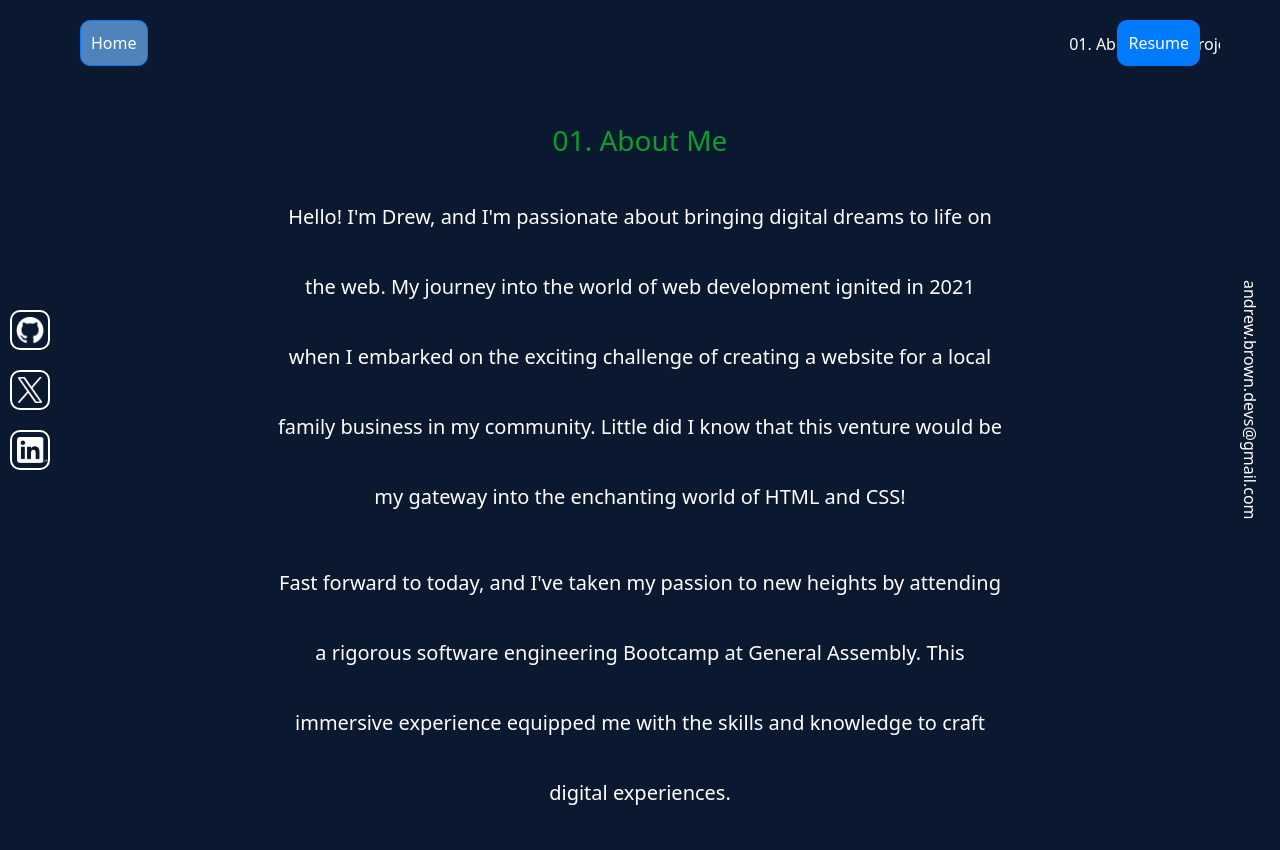
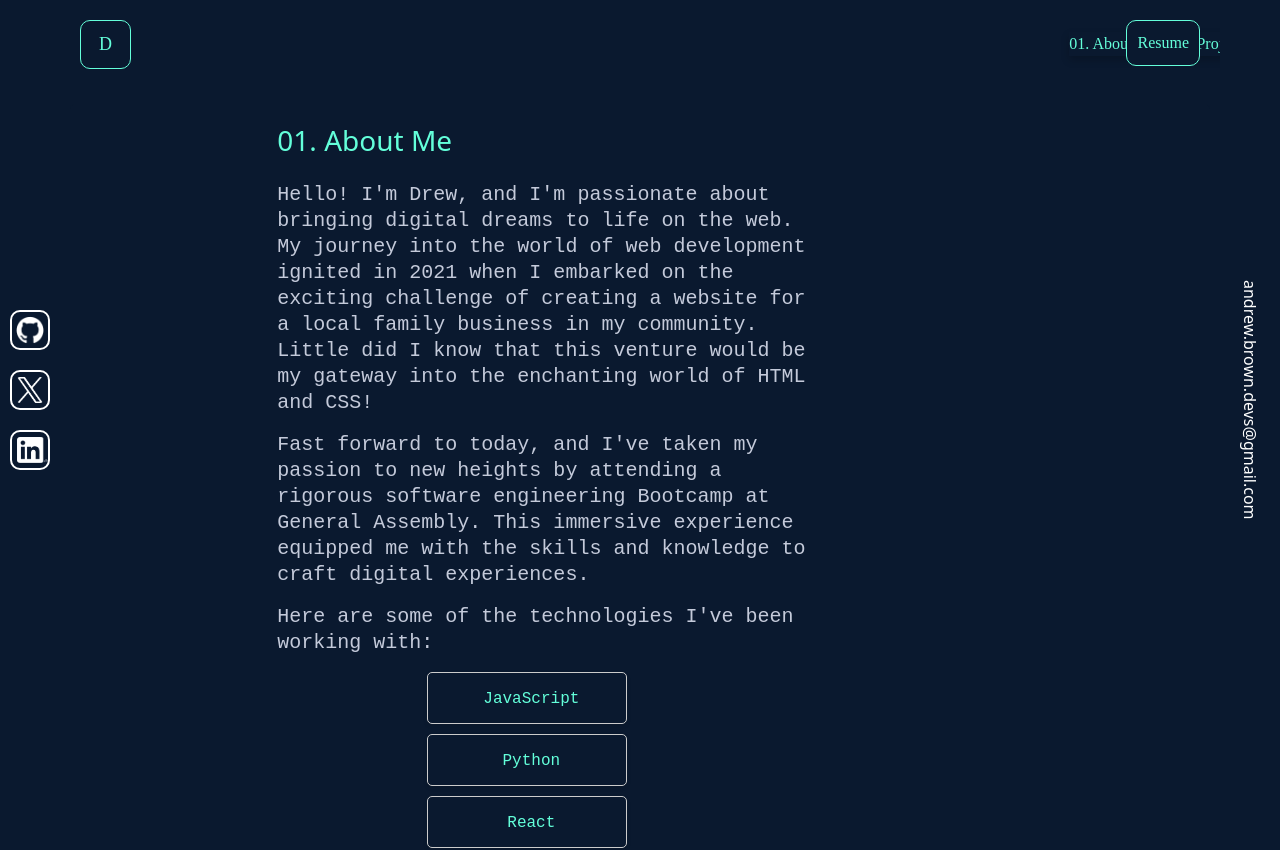
Before and after one commit to drewkybrown/portfolio, a React (Vite) app: page /about in a window 1280 px wide. Shown: the top 850 px of the page. Built offline with nearby package versions, Linux system fonts and the light colour scheme; a small style sheet from the web is missing.

Commit message:
Global styling across application

```diff
--- a/src/components/Header.jsx
+++ b/src/components/Header.jsx
@@ -7,12 +7,12 @@ function Header() {
     <header className="header-container">
       <nav className="nav-box">
         <div className="nav-items-container">
-          <div className="nav-item">
+          <div className="nav-item-1">
             <Link to="/about" className="nav-link">
               01. About
             </Link>
           </div>
-          <div className="nav-item">
+          <div className="nav-item-2">
             <Link to="/projects" className="nav-link">
               02. Projects
             </Link>
--- a/src/components/HomeButton.jsx
+++ b/src/components/HomeButton.jsx
@@ -6,7 +6,7 @@ import "../styles/components.css"; // Import the CSS file for additional styling
 function HomeButton() {
   return (
     <Link to="/" className="home-button btn-outline-primary home-button">
-      Home
+      D
     </Link>
   );
 }
--- a/src/pages/About.jsx
+++ b/src/pages/About.jsx
@@ -22,28 +22,36 @@ function About() {
   const loaded = () => (
     <div className="about-container container mt-5 custom-about-container">
       <div className="row justify-content-center">
-        <div className="col-lg-8">
+        <div className="main-about-container col-lg-8">
           <h2 className="mb-4 custom-heading">{about.name}</h2>
           {about.bio.map((text, index) => {
-            return text.startsWith("-") ? (
-              <ul key={index} className="list-unstyled custom-list">
-                <li className="mb-2 custom-list-item">
+            if (text.startsWith("-")) {
+              // Render technology items in separate boxes
+              return (
+                <div key={index} className="technology-box">
                   <i className="bi bi-check-circle-fill text-primary me-2 custom-icon"></i>
                   {text.substring(1).trim()}
-                </li>
-              </ul>
-            ) : (
-              <p key={index} className="mb-3 custom-paragraph">
-                {text}
-              </p>
-            );
+                </div>
+              );
+            } else {
+              // Render other bio text as paragraphs
+              return (
+                <p key={index} className="mb-3 custom-paragraph">
+                  {text}
+                </p>
+              );
+            }
           })}
         </div>
       </div>
     </div>
   );
 
-  return about ? loaded() : <h1 className="text-center mt-5">Loading...</h1>; // conditional rendering of loaded() or loading...
+  return about ? (
+    loaded()
+  ) : (
+    <h1 className="loading-text text-center mt-5">Loading...</h1>
+  ); // conditional rendering of loaded() or loading...
 }
 
 export default About;
--- a/src/pages/Home.jsx
+++ b/src/pages/Home.jsx
@@ -9,7 +9,7 @@ function Home(props) {
       <div className="custom-container">
         <div className="container-fluid py-5">
           <h3 className="custom-heading-1">Hi, my name is</h3>
-          <h1 className="custom-heading-2">Drew Brown</h1>
+          <h1 className="custom-heading-2">Drew Brown.</h1>
           <h1 className="custom-heading-3">I build things for the web.</h1>
           <p className="custom-paragraph col-md-8">
             I’m a software developer with a knack for backend technologies and a
--- a/src/styles/components.css
+++ b/src/styles/components.css
@@ -34,6 +34,7 @@
 .header-container {
   background-color: #0a192f;
   color: white;
+  font-family: "sf mono";
 }
 
 /* email text styling */
@@ -48,8 +49,18 @@
   display: flex;
 }
 
-.nav-item {
-  margin-left: 20px;
+.nav-item-1,
+.nav-item-2 {
+  margin-left: 40px;
+  color: #64ffda;
+  transition: transform 0.3s ease, box-shadow 0.3s ease; /* Smooth transition for transform and box-shadow */
+  box-shadow: 0px 4px 8px rgba(0, 0, 0, 0.2); /* Initial shadow for 3D effect */
+}
+
+.nav-item-1:hover,
+.nav-item-2:hover {
+  transform: translateY(-4px); /* Moves the button up on hover */
+  box-shadow: 0px 8px 16px rgba(0, 0, 0, 0.3); /* Increases shadow on hover for more depth */
 }
 
 .nav-link {
@@ -61,18 +72,19 @@
 
 .nav-link:hover {
   color: #0056b3;
-  background-color: #f8f8f9;
 }
 
 /* Custom styles for the "Home" button with "jump out" effect and shadow */
 .home-button {
+  font-family: "sf mono";
+  font-size: large;
   position: absolute;
   top: 20px;
   left: 80px;
-  padding: 10px;
-  background-color: #4e83bc;
-  color: #fff;
-  border: 1px solid #007bff;
+  padding: 10px 18px;
+  background-color: #0a192f;
+  color: #64ffda;
+  border: 1px solid #64ffda;
   border-radius: 10px;
   cursor: pointer;
   text-decoration: none;
@@ -83,18 +95,19 @@
 .home-button:hover {
   transform: translateY(-5px) scale(1.1);
   box-shadow: 0 6px 12px rgba(0, 0, 0, 0.2);
-  background-color: #0056b3;
+  background-color: #000000;
 }
 
 /* Custom styles for the "Resume" button with "jump out" effect and shadow */
 .custom-resume-button {
+  font-family: "sf mono";
   position: absolute;
   top: 20px;
   right: 80px;
   padding: 10px;
-  background-color: #007bff;
-  color: #fff;
-  border: 1px solid #007bff;
+  background-color: #0a192f;
+  color: #64ffda;
+  border: 1px solid #64ffda;
   border-radius: 10px;
   cursor: pointer;
   text-decoration: none;
@@ -105,5 +118,5 @@
 .custom-resume-button:hover {
   transform: translateY(-5px) scale(1.1);
   box-shadow: 0 6px 12px rgba(0, 0, 0, 0.2);
-  background-color: #0056b3;
+  background-color: #000000;
 }
--- a/src/styles/pages.css
+++ b/src/styles/pages.css
@@ -12,66 +12,92 @@
 
 .container-fluid {
   background-color: #0a192f;
+  font-size: 20px;
+  line-height: 26px;
 }
 
 .custom-heading-1 {
-  font-size: 2rem;
-  font-weight: bold;
-  color: white;
+  font-size: 16px;
+  font-family: SF Mono;
+  color: #64ffda;
 }
 
 .custom-heading-2 {
-  font-size: 1.5rem;
-  font-weight: bold;
-  color: white;
+  font-size: 80px;
+  font-weight: 600px;
+  color: #ccd6f6;
 }
 
 .custom-heading-3 {
-  font-size: 1.25rem;
-  font-weight: bold;
-  color: white;
+  font-size: 80px;
+  font-weight: 600px;
+  color: #8892b0;
 }
 
 .custom-paragraph {
-  font-size: 1.25rem;
-  color: white;
+  font-family: "Courier New", Courier, monospace;
+  font-size: 20px;
+  line-height: 26px !important;
+  color: #c4cada;
+  text-align: left;
+  margin-left: auto;
+  margin-right: auto;
+  width: 75%;
 }
 
 /* Styling for ABOUT page */
+
+.main-about-container {
+  display: border-box;
+}
 
 /* Container styles */
 .custom-about-container {
   background-color: #0a192f;
   padding: 20px;
   border-radius: 5px;
-  color: white;
+  color: rgb(247, 245, 245);
 }
 
 /* Heading styles "About Me" */
 .custom-heading {
   font-size: 28px;
-  color: #0a9f2d;
+  color: #63ffda;
+  text-align: left;
+}
+/* Styles for technology items */
+.technology-box {
+  font-family: "Courier New", Courier, monospace;
+  border: 0.2px solid #ccc;
+  padding: 10px;
+  margin-bottom: 10px;
+  border-radius: 5px;
+  max-width: 200px;
+  margin-left: 150px; /* Centers the box */
+  margin-right: auto;
+  box-shadow: 0 2px 4px rgba(0, 0, 0, 0.1); /* Optional: Adds shadow */
+  color: #63ffda;
 }
 
-/* List styles for skills row*/
-.custom-list {
-  list-style-type: disc;
-  margin-left: 20px;
+/* Styles for other parts of the bio */
+.custom-paragraph {
+  /* Add any specific styles for your paragraphs here */
 }
 
-/* List item styles for skills */
-.custom-list-item {
-  color: #f3f5fa;
-}
-
-/* Icon styles for skills items */
+/* Icon styles for skills items (if needed) */
 .custom-icon {
-  font-size: 50px;
+  font-size: 20px; /* Adjusts the icon size */
 }
 
 /* Paragraph styles */
 .custom-paragraph {
-  line-height: 3.5;
+  line-height: 1.5;
+  margin-left: 0;
+  padding-left: 0;
+}
+
+.loading-text {
+  color: #63ffda;
 }
 
 /* Styling for the projects page */
```
